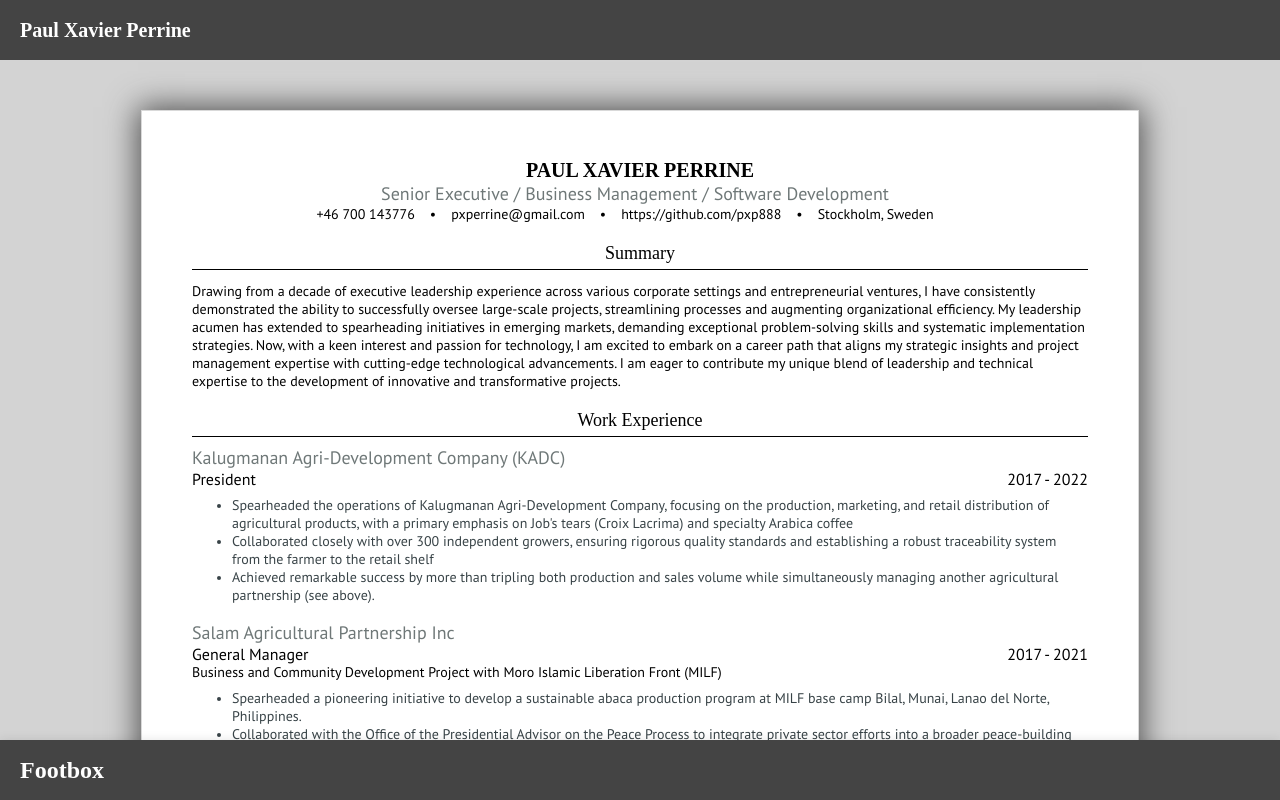
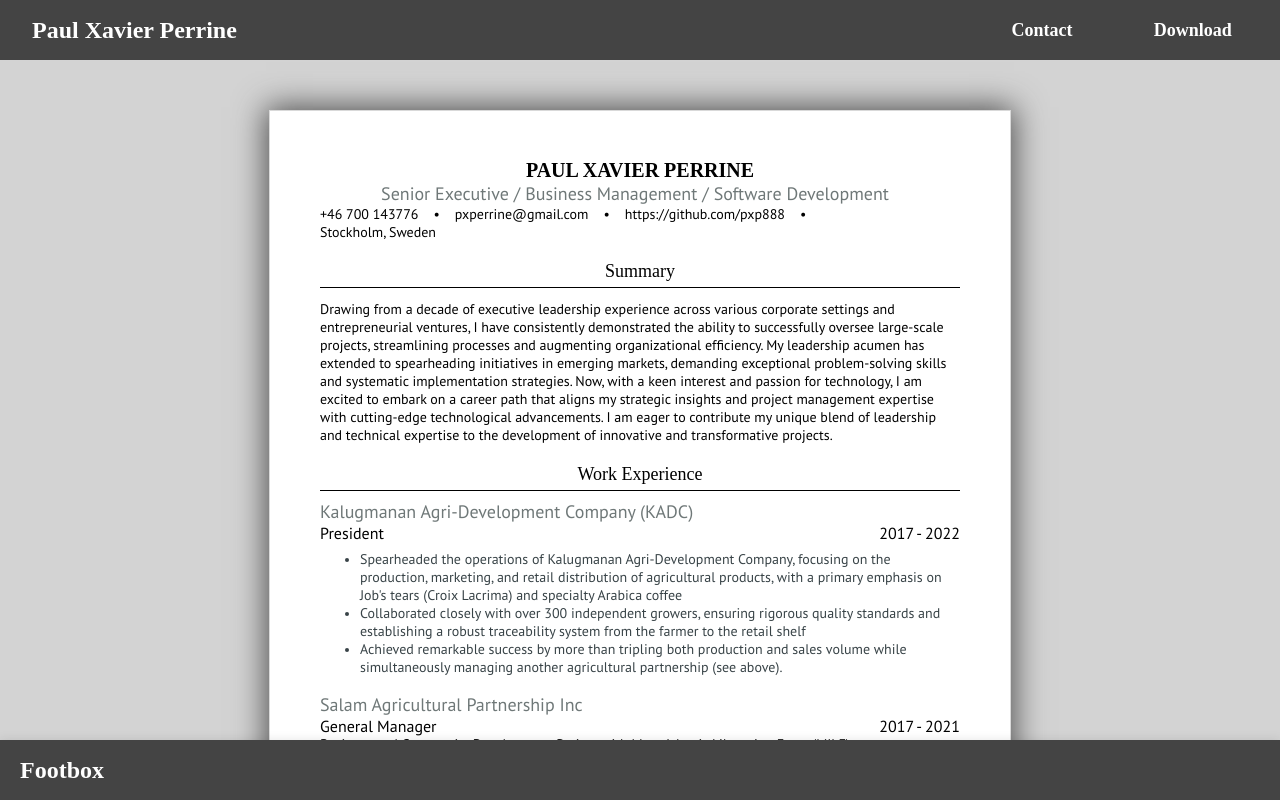
Before and after one commit to pxp888/cv_page, a React (Vite) app: page / in a window 1280 px wide. Built offline with nearby package versions, Linux system fonts and the light colour scheme; a web font is replaced by a local one.

Commit message:
add contact page

```diff
--- a/src/App.tsx
+++ b/src/App.tsx
@@ -1,15 +1,24 @@
+import {useState} from "react";
+
 import CVpage from "./components/CVpage";
 import Headbox from "./components/Headbox";
 import Footbox from "./components/Footbox";
+import Contact from "./components/Contact";
 
 import "./App.css";
 
 function App() {
+	const [current, setCurrent] = useState(0);
+
+	function changeCurrent(newCurrent: number) {
+		setCurrent(newCurrent);
+	}
+
 	return (
 		<>
-			<Headbox />
+			<Headbox current={current} changeCurrent={changeCurrent} />
 			<div className="contentholder">
-				<CVpage />
+				{current === 0 ? <CVpage /> : <Contact />}
 			</div>
 			<Footbox />
 		</>
--- /dev/null
+++ b/src/components/Contact.css
@@ -0,0 +1,28 @@
+main {
+	width: 50%;
+}
+
+.contactBacking {
+	height: 100%;
+	display: flex;
+	flex-direction: row;
+	justify-content: center;
+	font-size: var(--fsize1);
+
+	background-color: #d3d3d3;
+}
+
+.contactform > form {
+	display: flex;
+	flex-direction: column;
+	margin: 1rem;
+}
+
+.contactform input {
+	margin: 0.5rem;
+}
+
+.contactform textarea {
+	height: 12rem;
+	margin: 0.5rem;
+}
--- /dev/null
+++ b/src/components/Contact.tsx
@@ -0,0 +1,29 @@
+import "./Contact.css";
+
+function Contact() {
+	return (
+		<>
+			<div className="contactBacking">
+				<main>
+					<div className="contact">
+						<p>Phone: 123-456-7890</p>
+						<p>Email: </p>
+						<p>LinkedIn: </p>
+						<p>GitHub: </p>
+					</div>
+
+					<div className="contactform">
+						<form>
+							<input type="text" placeholder="Name" />
+							<input type="text" placeholder="Email" />
+							<textarea placeholder="Message" />
+							<button type="submit">Send</button>
+						</form>
+					</div>
+				</main>
+			</div>
+		</>
+	);
+}
+
+export default Contact;
--- a/src/components/Headbox.css
+++ b/src/components/Headbox.css
@@ -5,16 +5,23 @@
 }
 
 .headbox {
-	display: flex;
-	justify-content: space-between;
+	height: 60px;
+	display: grid;
+	grid-template-columns: 7fr 1fr 1fr;
 	align-items: center;
-	padding: 0 20px;
-	height: 60px;
+	justify-items: left;
+}
+
+.headbox .titlename {
+	font-size: 24px;
+	font-weight: 700;
+	margin-left: 2rem;
 }
 
 .headbox > p {
-	font-size: 20px;
+	font-size: 18px;
 	font-weight: 700;
+	margin: 0 1rem;
 }
 
 .footbox {
--- a/src/components/Headbox.tsx
+++ b/src/components/Headbox.tsx
@@ -1,10 +1,27 @@
 import "./Headbox.css";
+interface HeadboxProps {
+	current: number;
+	changeCurrent: (newCurrent: number) => void;
+}
 
-function Headbox() {
+function Headbox({current, changeCurrent}: HeadboxProps) {
+	function contactClick() {
+		changeCurrent(1);
+	}
+	function cvClick() {
+		changeCurrent(0);
+	}
+
 	return (
 		<>
 			<div className="headbox boxes">
-				<p>Paul Xavier Perrine</p>
+				<p className="titlename">Paul Xavier Perrine</p>
+				{current === 0 ? (
+					<p onClick={contactClick}>Contact</p>
+				) : (
+					<p onClick={cvClick}>CV</p>
+				)}
+				<p>Download</p>
 			</div>
 		</>
 	);
```
